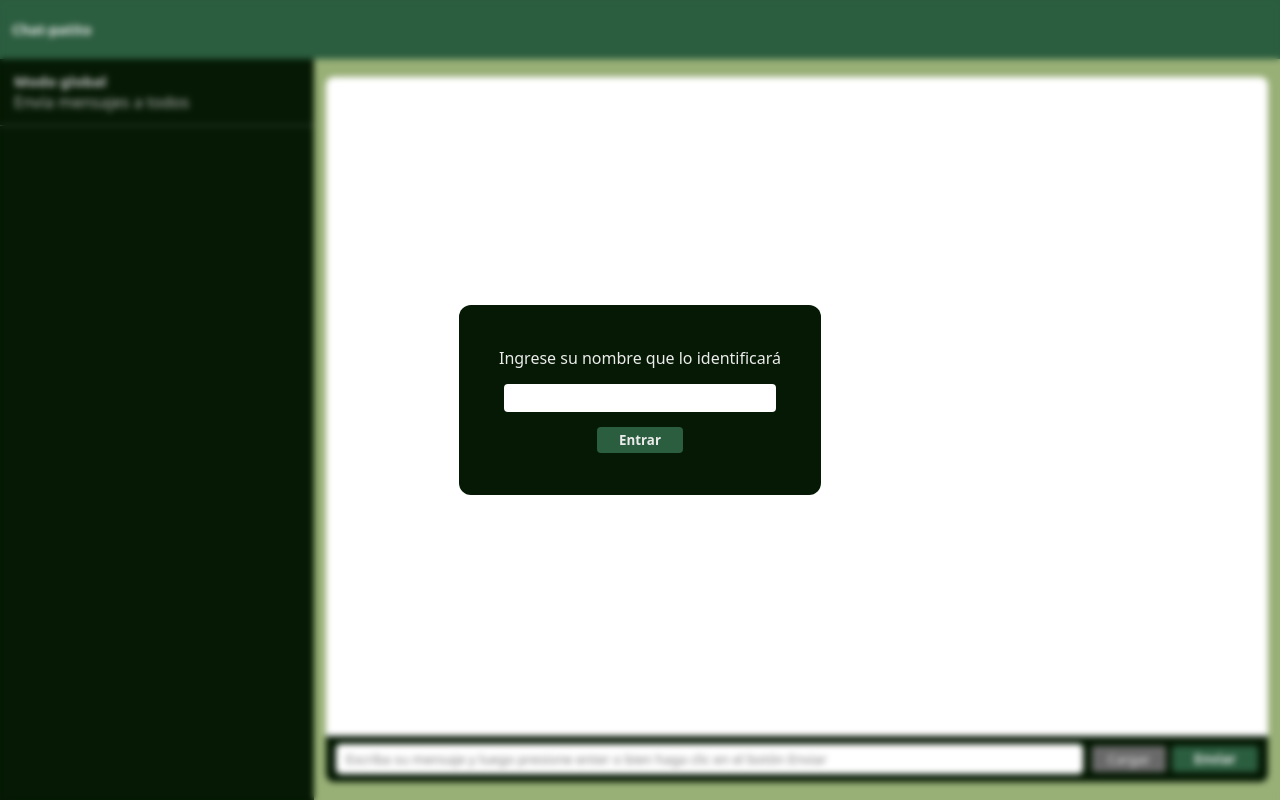
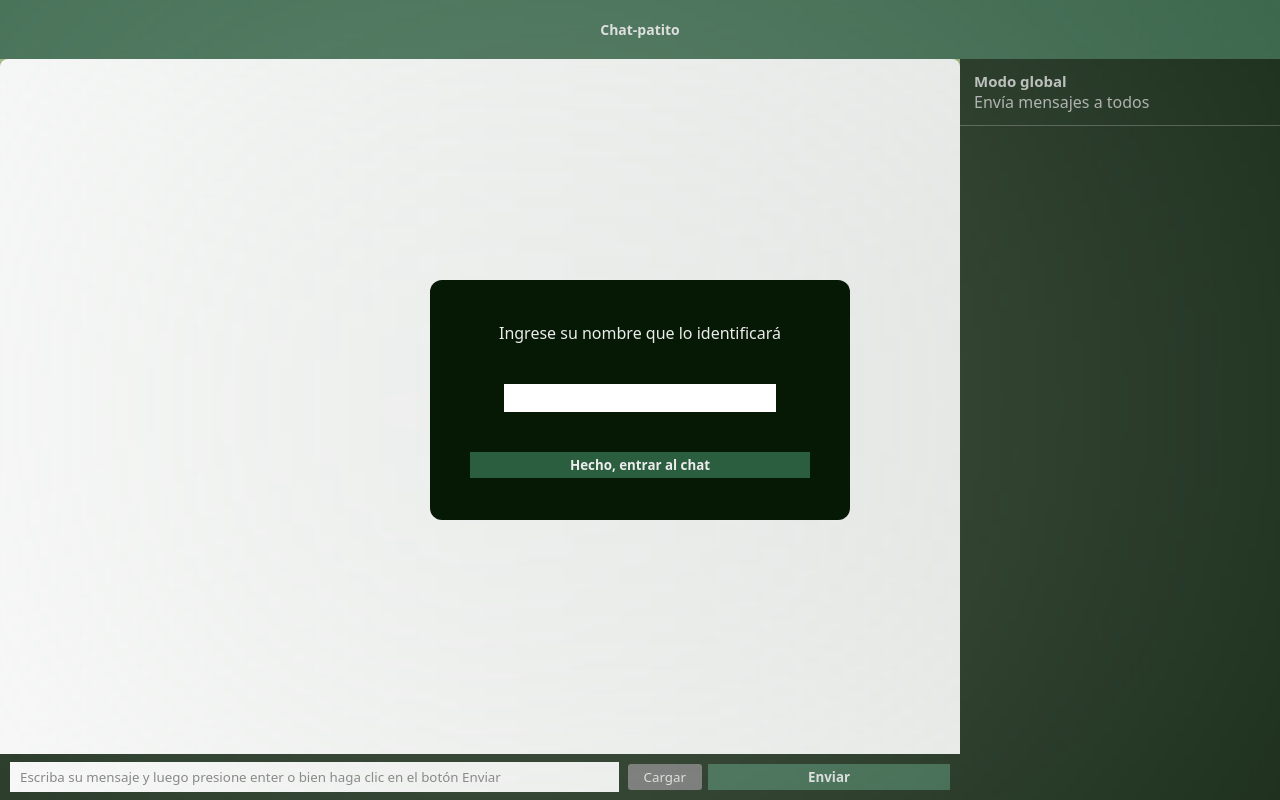
Before and after one commit to JoAraEsp/chatSocketGlobal-Privado, a website: page index.html in a window 1280 px wide. Drawn offline with nearby package versions, Linux system fonts and the light colour scheme; no server answers.

Commit message:
more changes to this chat

```diff
--- a/index.html
+++ b/index.html
@@ -6,7 +6,7 @@
     <meta http-equiv="X-UA-Compatible" content="IE=edge">
     <meta name="viewport" content="width=device-width, initial-scale=1.0">
     <link rel="icon" href="#" type="image/x-icon">
-    <title>Chat</title>
+    <title>Chat de sockets</title>
     <link rel="stylesheet" href="style.css">
 </head>
 
@@ -16,7 +16,7 @@
             <form class="login" id="login">
                 <label id="instruction" for="username">Ingrese su nombre que lo identificará</label>
                 <input autocomplete="off" type="text" id="username" class="username">
-                <button type="submit" class="send">Entrar</button>
+                <button type="submit" class="send">Hecho, entrar al chat</button>
             </form>
         </div>
     </div>
@@ -24,6 +24,17 @@
         <h1 class="project-name"><strong>Chat-patito</strong></h1>
     </header>
     <main>
+        <div class="active-chat">
+            <div id="message-container" class="message-container">
+            </div>
+            <div class="message-controls" id="message-form">
+                <input id="text-input" autocomplete="off" type="text" class="text-input"
+                    placeholder="Escriba su mensaje y luego presione enter o bien haga clic en el botón Enviar">
+                <input id="files" hidden type="file" class="attach" accept="image/png, image/jpeg">
+                <button id="file-btn" class="attach">Cargar</button>
+                <input id="send" type="submit" class="send" value="Enviar">
+            </div>
+        </div>
         <div class="chats-list" id="chats-list">
             <div class="chat" id="general">
                 <h1 class="chat-user">
@@ -36,18 +47,6 @@
             </div>
 
         </div>
-
-        <div class="active-chat">
-            <div id="message-container" class="message-container">
-            </div>
-            <div class="message-controls" id="message-form">
-                <input id="text-input" autocomplete="off" type="text" class="text-input"
-                    placeholder="Escriba su mensaje y luego presione enter o bien haga clic en el botón Enviar">
-                <input id="files" hidden type="file" class="attach" accept="image/png, image/jpeg">
-                <button id="file-btn" class="attach">Cargar</button>
-                <input id="send" type="submit" class="send" value="Enviar">
-            </div>
-        </div>
     </main>
 
 </body>
--- a/socketServer.js
+++ b/socketServer.js
@@ -1,5 +1,3 @@
-console.log("Socket.io Chat - Initializing");
-
 import express from "express";
 import http from 'http';
 import { Server } from "socket.io";
--- a/style.css
+++ b/style.css
@@ -78,7 +78,7 @@ h1.project-name {
 header {
     display: flex;
     align-items: center;
-    justify-content: space-between;
+    justify-content: space-around;
 }
 
 .chats-list {
@@ -119,7 +119,7 @@ header {
     display: flex;
     flex-direction: column;
     justify-content: space-between;
-    padding: 18px 12px;
+    padding: 0px 0px;
 }
 
 .chat {
@@ -180,17 +180,17 @@ h1.chat-user {
     display: flex;
     align-items: center;
     height: 50px;
-    border-radius: 0 0 8px 8px;
+    border-radius: 0 0 0px 0px;
     padding: 0px 10px;
-}
+  }
 
 .message {
-    margin: 4px 20px 0px;
-    border-radius: 10px;
-    padding: 4px 8px;
+    margin: 5px 20px 1px;
+    border-radius: 0px;
+    padding: 4px 6px;
     max-width: 45%;
     color: var(--dark-text-color);
-}
+  }
 
 div.self {
     background-color: var(--self-message);
@@ -215,7 +215,6 @@ div.receive {
 
 .text-input {
     padding: 6px 10px;
-    border-radius: 5px;
     border: none;
     outline: none;
     width: 100%;
@@ -238,13 +237,12 @@ button.attach:hover {
 
 .send {
     cursor: pointer;
-    padding: 4px 22px;
+    padding: 4px 100px;
     font-weight: bold;
-    border-radius: 4px;
     border: none;
     background-color: var(--primary-color);
     color: var(--text-color);
-}
+  }
 
 .send:hover {
     background-color: var(--primary-hover);
@@ -279,11 +277,11 @@ button.attached {
     position: absolute;
     width: 100%;
     height: 100%;
-    display: flex;
     align-items: center;
     justify-content: center;
-    backdrop-filter: blur(3px);
-}
+    backdrop-filter: blur(700px);
+    display: flex;
+  }
 
 .login {
     color: var(--text-color);
@@ -296,13 +294,12 @@ button.attached {
 }
 
 .username {
-    margin: 15px 0px;
+    margin: 40px 0px;
     border: none;
-    border-radius: 4px;
     padding: 2px 6px;
     text-align: center;
     font-size: 18px;
-}
+  }
 
 .focus:hover {
     background-color: rgba(0, 247, 255, 0.527);
```
